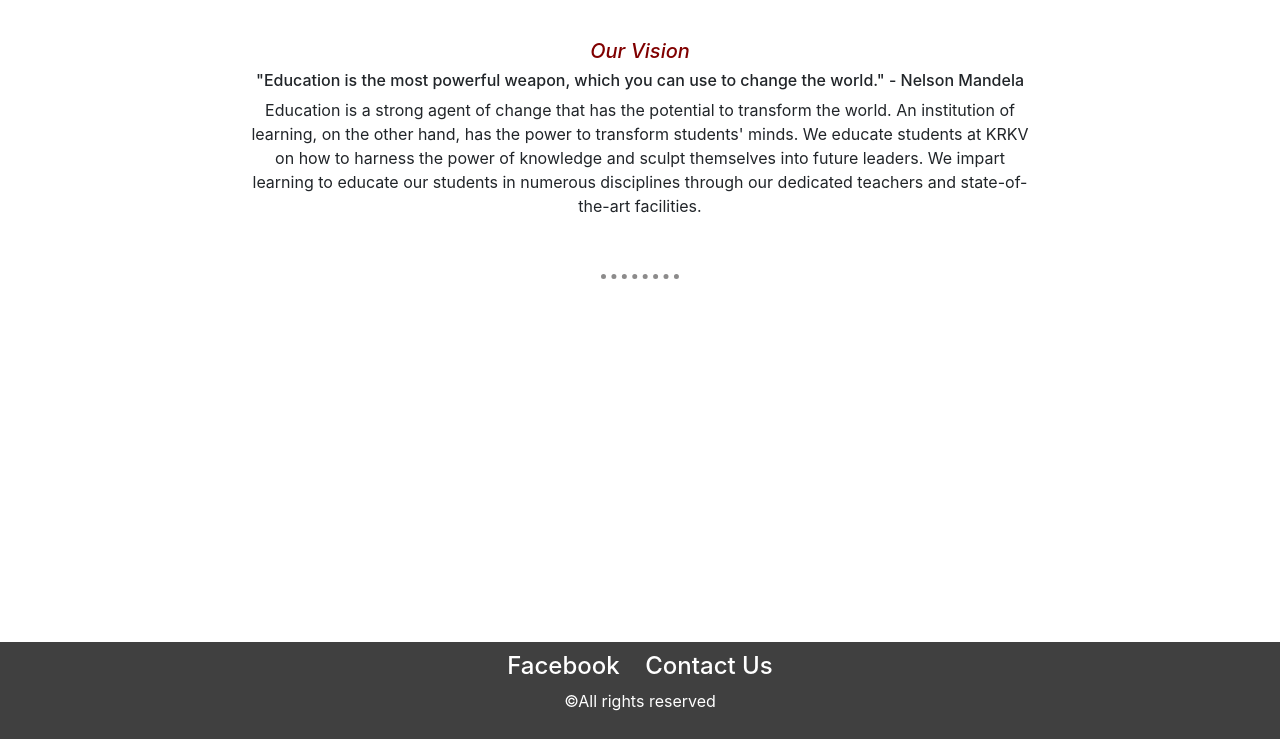
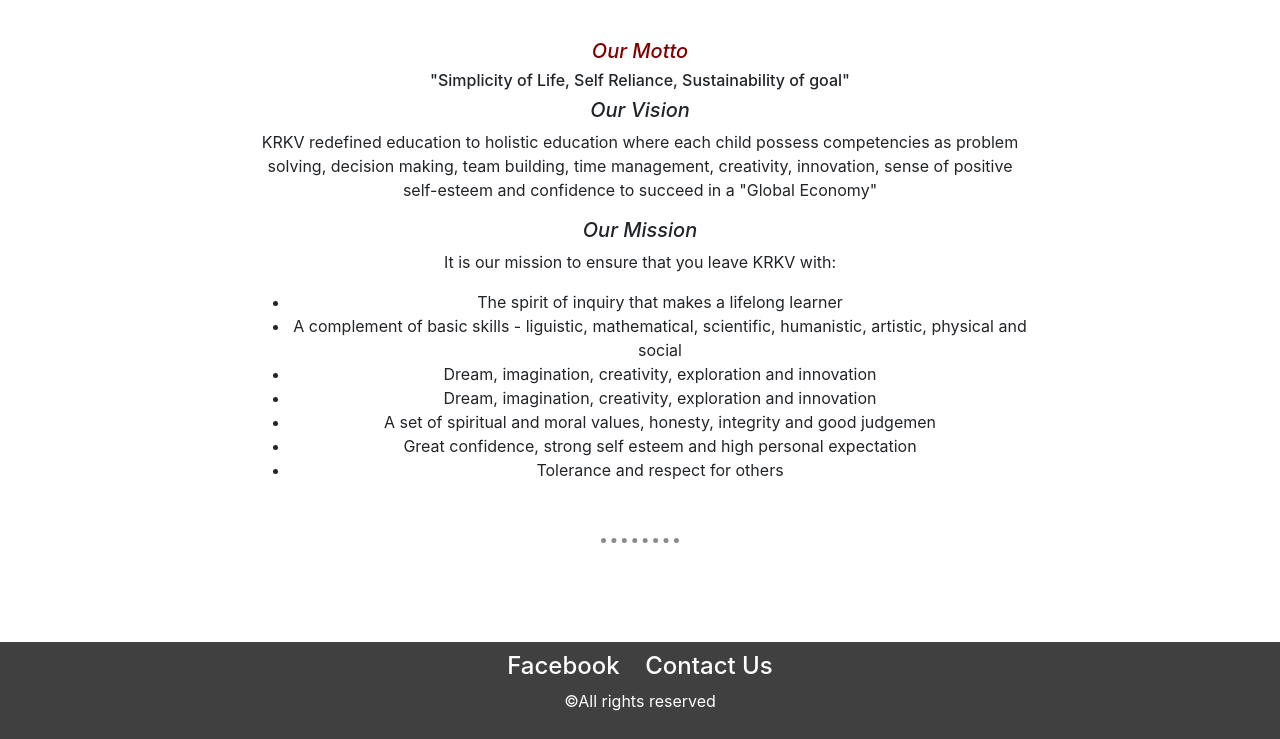
Before and after one commit to Mansinegi14/krkv, a plain HTML site: page aboutus.html in a window 1280 px wide. Shown: the part 61-800 px from the top of the page. Drawn offline with nearby package versions, Linux system fonts and the light colour scheme.

Commit message:
Update aboutus.html

```diff
--- a/aboutus.html
+++ b/aboutus.html
@@ -5,7 +5,8 @@
   <meta charset="utf-8">
   <title>About Us</title>
   <link rel="stylesheet" href="https://cdn.jsdelivr.net/npm/bootstrap@4.0.0/dist/css/bootstrap.min.css" integrity="sha384-Gn5384xqQ1aoWXA+058RXPxPg6fy4IWvTNh0E263XmFcJlSAwiGgFAW/dAiS6JXm" crossorigin="anonymous">
-  <link rel="stylesheet" href="css/aboutus.css">
+  <link rel="stylesheet" href="css/aboutus.css"> <!-- Linking CSS -->
+  <!-- bootstrap -->
   <script src="https://code.jquery.com/jquery-3.2.1.slim.min.js" integrity="sha384-KJ3o2DKtIkvYIK3UENzmM7KCkRr/rE9/Qpg6aAZGJwFDMVNA/GpGFF93hXpG5KkN" crossorigin="anonymous"></script>
   <script src="https://cdnjs.cloudflare.com/ajax/libs/popper.js/1.12.9/umd/popper.min.js" integrity="sha384-ApNbgh9B+Y1QKtv3Rn7W3mgPxhU9K/ScQsAP7hUibX39j7fakFPskvXusvfa0b4Q" crossorigin="anonymous"></script>
   <script src="https://maxcdn.bootstrapcdn.com/bootstrap/4.0.0/js/bootstrap.min.js" integrity="sha384-JZR6Spejh4U02d8jOt6vLEHfe/JQGiRRSQQxSfFWpi1MquVdAyjUar5+76PVCmYl" crossorigin="anonymous"></script>
@@ -13,14 +14,15 @@
 </head>
 
 <body>
+  <!-- Navbar logo -->
   <nav class="navbar navbar-expand-lg navbar-light">
     <a class="navbar-brand" href="index.html"><img class="image" src="images\krkv.jpg" /></a>
     <h3 class="schoolname">KRKV</h3>
-
+    <!-- To make it into hamburger when page width reduced -->
       <button class="navbar-toggler" type="button" data-toggle="collapse" data-target="#navbarTogglerDemo02">
           <span class="navbar-toggler-icon"></span>
       </button>
-
+<!-- The options -->
       <div class="collapse navbar-collapse" id="navbarTogglerDemo02">
 
         <ul class="navbar-nav ml-auto">
@@ -36,20 +38,36 @@
         </ul>
       </div>
     </nav>
-  <h5 class="motto"><i>Our Vision</i></h5>
+    <!-- Content -->
+  <h5 class="motto"><i>Our Motto</i></h5>
   <div class="quote">
-    <h6>"Education is the most powerful weapon, which you can use to change the world."&nbsp-&nbspNelson Mandela</h6>
-    <p>Education is a strong agent of change that has the potential to transform the world. An institution of learning, on the other hand, has the power to transform students' minds. We educate students at KRKV on how to harness the power of
-      knowledge and sculpt themselves into future leaders. We impart learning to educate our students in numerous disciplines through our dedicated teachers and state-of-the-art facilities.</p>
+    <h6>"Simplicity of Life, Self Reliance, Sustainability of goal"</h6>
+    <h5 class="vision"><i>Our Vision</i></h5>
+    <p>KRKV redefined education to holistic education where each child possess competencies as problem solving,
+    decision making, team building, time management, creativity, innovation, sense of positive self-esteem and
+  confidence to succeed in a "Global Economy"</p>
+  <h5 class="vision"><i>Our Mission</i></h5>
+  <p>It is our mission to ensure that you leave KRKV with:</p>
+  <div class="mission1">
+    <ul class="mission">
+      <li>The spirit of inquiry that makes a lifelong learner</li>
+      <li>A complement of basic skills - liguistic, mathematical, scientific, humanistic,
+        artistic, physical and social</li>
+        <li>Dream, imagination, creativity, exploration and innovation</li>
+        <li>Dream, imagination, creativity, exploration and innovation</li>
+        <li>A set of spiritual and moral values, honesty, integrity and good judgemen</li>
+        <li>Great confidence, strong self esteem and high personal expectation</li>
+        <li>Tolerance and respect for others</li>
+      </ul>
+  </div>
     <br>
     <hr class="line">
       </div>
-
-    </div>
-    <div class="footer">
-    <h4><a class="footer-link" href="https://www.facebook.com/krkv.campus.1">Facebook</a> &nbsp;&nbsp <a class="footer-link" href="C:\Atom\CSS - My Site-Completed\CSS - My Site\contactus.html">Contact Us</a></h4>
-      <p class="copyright">©All rights reserved</p>
-    </div>
+</div>
+<!--footer links-->
+<div class="footer">
+  <h4><a class="footer-link" href="https://www.facebook.com/krkv.campus.1">Facebook</a> &nbsp;&nbsp <a class="footer-link" href="C:\Atom\CSS - My Site-Completed\CSS - My Site\contactus.html">Contact Us</a></h4>
+  <p class="copyright">©All rights reserved</p>
+</div>
 </body>
-
 </html>
```
